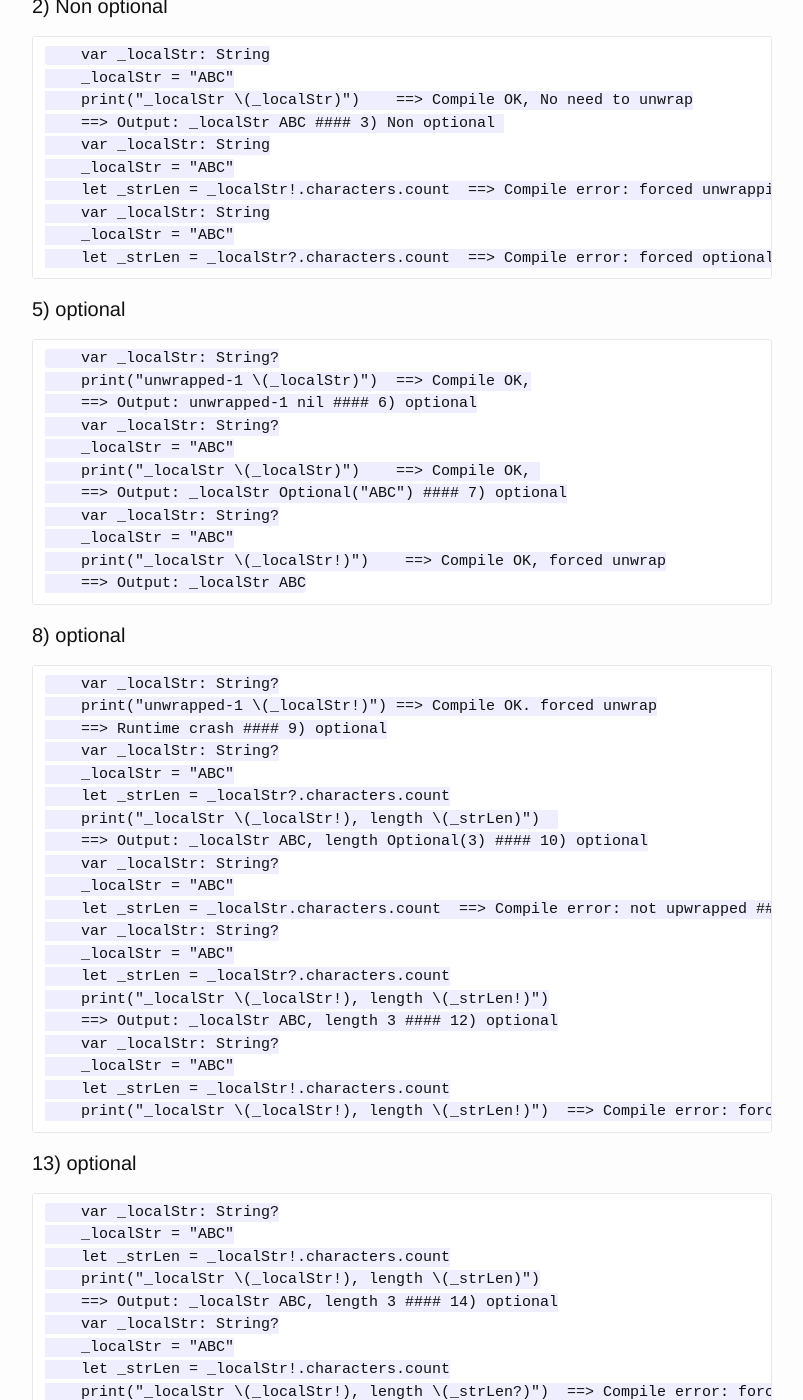
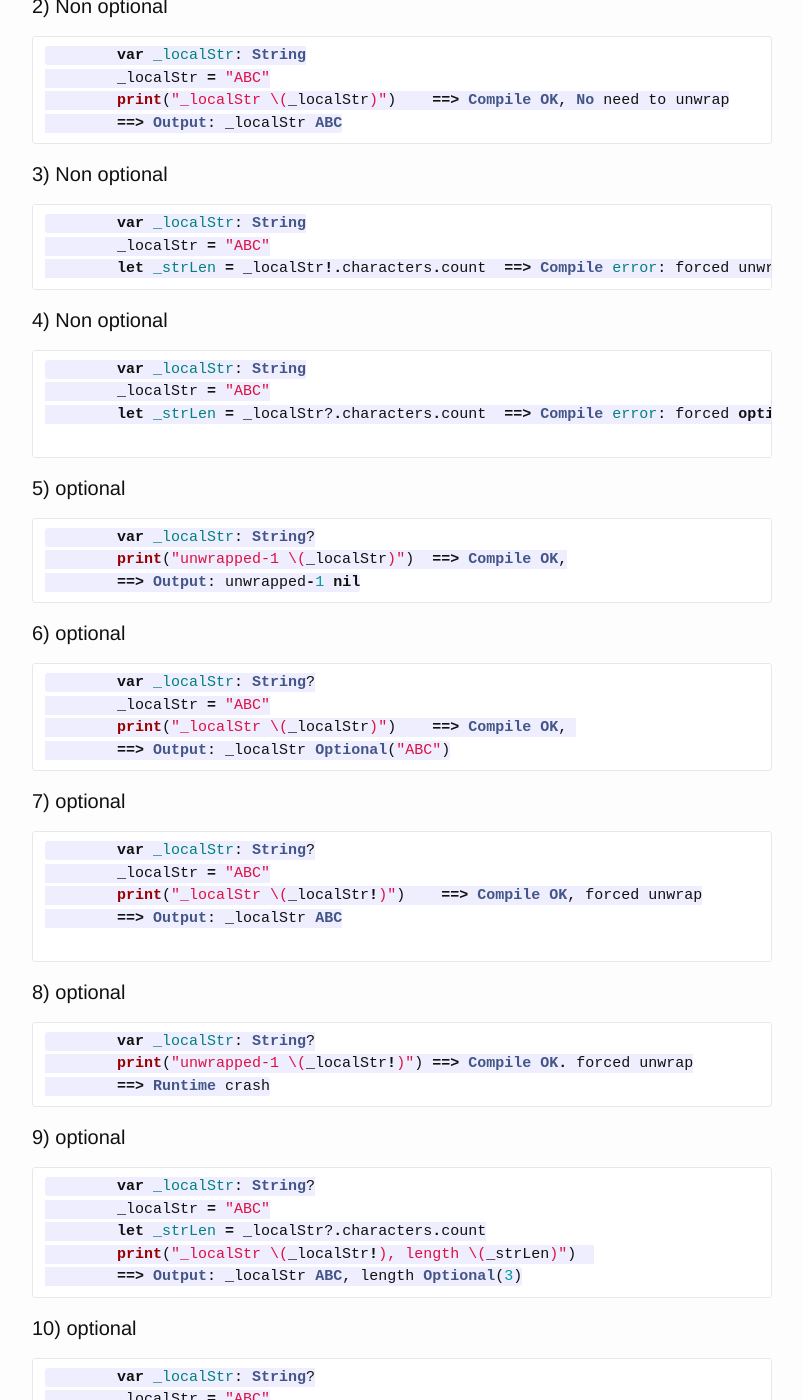
Before and after one commit to joeykang/joeykang.github.com, a Jekyll site: the page built from _posts/2016-1-27-Swift-Optional.md, in a window 1280 px wide and 1400 px high, scrolled down 467 px. Shown: the whole window, without its empty margins (238-1041 px from the left). Built offline with Jekyll 4.4.1, drawn with Linux system fonts in a browser that asks for light colours; some of the changed text lies outside the part shown.

Commit message:
set swift format

````diff
--- a/_posts/2016-1-27-Swift-Optional.md
+++ b/_posts/2016-1-27-Swift-Optional.md
@@ -9,77 +9,118 @@ title: Optional/Non-optional in Swift
 ### Examples:
 
 #### 1) Non optional
-```
+```swift
         var _localStr: String
         print("unwrapped-1 \(_localStr)")  ==> Compile error: not initialized
 ```
+
 #### 2) Non optional
+```swift
         var _localStr: String
         _localStr = "ABC"
         print("_localStr \(_localStr)")    ==> Compile OK, No need to unwrap
         ==> Output: _localStr ABC
+```
+
 #### 3) Non optional
+```swift
         var _localStr: String
         _localStr = "ABC"
         let _strLen = _localStr!.characters.count  ==> Compile error: forced unwrapping non-optional value
+```
+
 #### 4) Non optional
+```swift
         var _localStr: String
         _localStr = "ABC"
         let _strLen = _localStr?.characters.count  ==> Compile error: forced optional chaining non-optional
 
+```
+
 #### 5) optional
+```swift
         var _localStr: String?
         print("unwrapped-1 \(_localStr)")  ==> Compile OK,
         ==> Output: unwrapped-1 nil
+```
+
 #### 6) optional
+```swift
         var _localStr: String?
         _localStr = "ABC"
         print("_localStr \(_localStr)")    ==> Compile OK,
         ==> Output: _localStr Optional("ABC")
+```
+
 #### 7) optional
+```swift
         var _localStr: String?
         _localStr = "ABC"
         print("_localStr \(_localStr!)")    ==> Compile OK, forced unwrap
         ==> Output: _localStr ABC
 
+```
+
 #### 8) optional
+```swift
         var _localStr: String?
         print("unwrapped-1 \(_localStr!)") ==> Compile OK. forced unwrap
         ==> Runtime crash
+```
+
 #### 9) optional
+```swift
         var _localStr: String?
         _localStr = "ABC"
         let _strLen = _localStr?.characters.count
         print("_localStr \(_localStr!), length \(_strLen)")
         ==> Output: _localStr ABC, length Optional(3)
+```
+
 #### 10) optional
+```swift
         var _localStr: String?
         _localStr = "ABC"
         let _strLen = _localStr.characters.count  ==> Compile error: not upwrapped
+```
+
 #### 11) optional
+```swift
         var _localStr: String?
         _localStr = "ABC"
         let _strLen = _localStr?.characters.count
         print("_localStr \(_localStr!), length \(_strLen!)")
         ==> Output: _localStr ABC, length 3
+```
+
 #### 12) optional
+```swift
         var _localStr: String?
         _localStr = "ABC"
         let _strLen = _localStr!.characters.count
         print("_localStr \(_localStr!), length \(_strLen!)")  ==> Compile error: forced unwrapping non-optional value
 
+```
+
 #### 13) optional
+```swift
         var _localStr: String?
         _localStr = "ABC"
         let _strLen = _localStr!.characters.count
         print("_localStr \(_localStr!), length \(_strLen)")
         ==> Output: _localStr ABC, length 3
+```
+
 #### 14) optional
+```swift
         var _localStr: String?
         _localStr = "ABC"
         let _strLen = _localStr!.characters.count
         print("_localStr \(_localStr!), length \(_strLen?)")  ==> Compile error: forced optional chaining non-optional value
+```
+
 #### 15) optional
+```swift
         var _localStr: String?
         let _strLen = _localStr?.characters.count	// _localStr is empty(nil)
         if _strLen < 0 {	// nil < 0 works, returns true
@@ -98,3 +139,4 @@ title: Optional/Non-optional in Swift
 		length nil
 		_strLen < 0 true, nil < 0 true
 		nil == 0 false, nil > 0 false
+```
````
